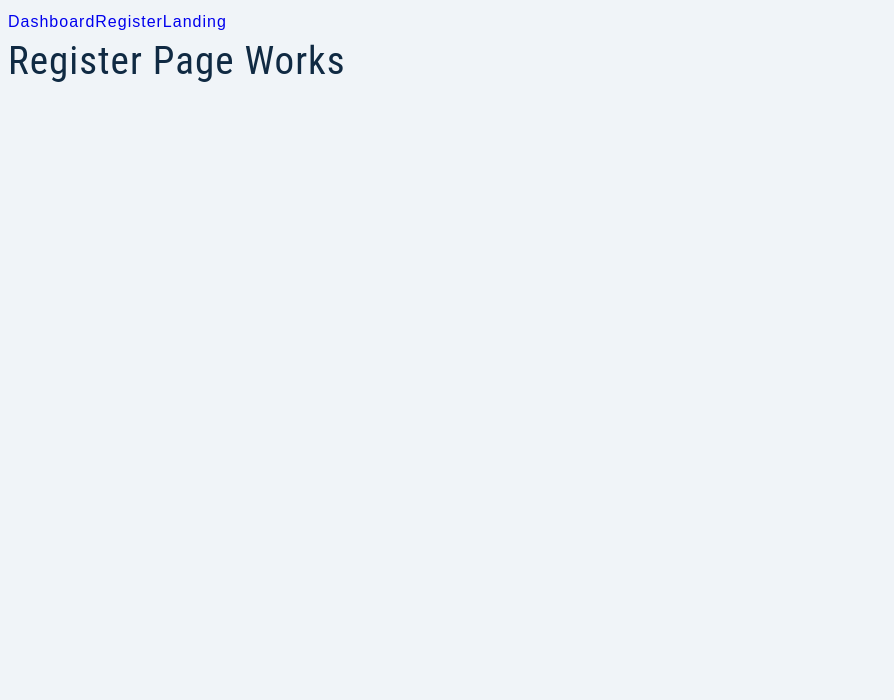
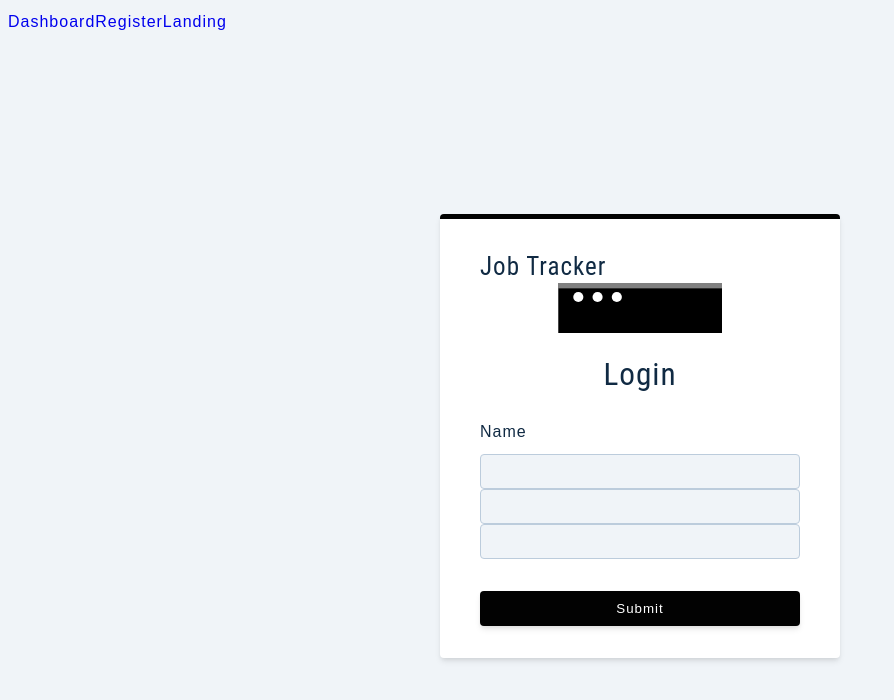
Before and after one commit to Vanillajaviscript/job-tracker, a React (Create React App) app: page /register in a window 1280 px wide. Shown: the top 700 px of the page, without its empty margins (0-894 px from the left). Built offline with nearby package versions, Linux system fonts and the light colour scheme.

Commit message:
Adds formrow component

```diff
--- a/src/pages/Register.jsx
+++ b/src/pages/Register.jsx
@@ -1,10 +1,62 @@
+import {useState, useEffect} from "react";
+import {Logo} from "../components";
+import Wrapper from "../assets/wrappers/RegisterPage";
 
+const initialState = {
+  name: "",
+  email: "",
+  password:"",
+  isMember: true,
+}
 
 const Register = () => {
+  const [values, setValues] = useState(initialState)
+
+  const handleChange = (e) => {
+    console.log(e.target)
+  }
+  const onSubmit = (e) => {
+    e.preventDefault();
+    console.log(e.target);
+  }
   return (
-    <div>
-      <h2>Register page works</h2>
-    </div>
+    <Wrapper className="full-page">
+      <form className="form" onSubmit={onSubmit}>
+        <Logo/>
+        <h3>Login</h3>
+        <div className="form-row">
+          <label htmlFor="name" className="form-label">
+            name
+          </label>
+          <input
+            type="text"
+            value={values.name}
+            name="name"
+            onChange={handleChange}
+            className="form-input"
+          />
+          <input
+            type="email"
+            value={values.email}
+            name="email"
+            onChange={handleChange}
+            className="form-input"
+          />
+          <input
+            type="password"
+            value={values.password}
+            name="password"
+            onChange={handleChange}
+            className="form-input"
+          />
+        </div>
+        <button
+          type="submit"
+          className="btn btn-block">
+          Submit
+        </button>
+      </form>
+    </Wrapper>
   )
 };
 
```
Also changed, not shown: src/components/FormRow.jsx (added, +18 -0 lines), src/components/index.jsx (renamed from src/components/index.js).
